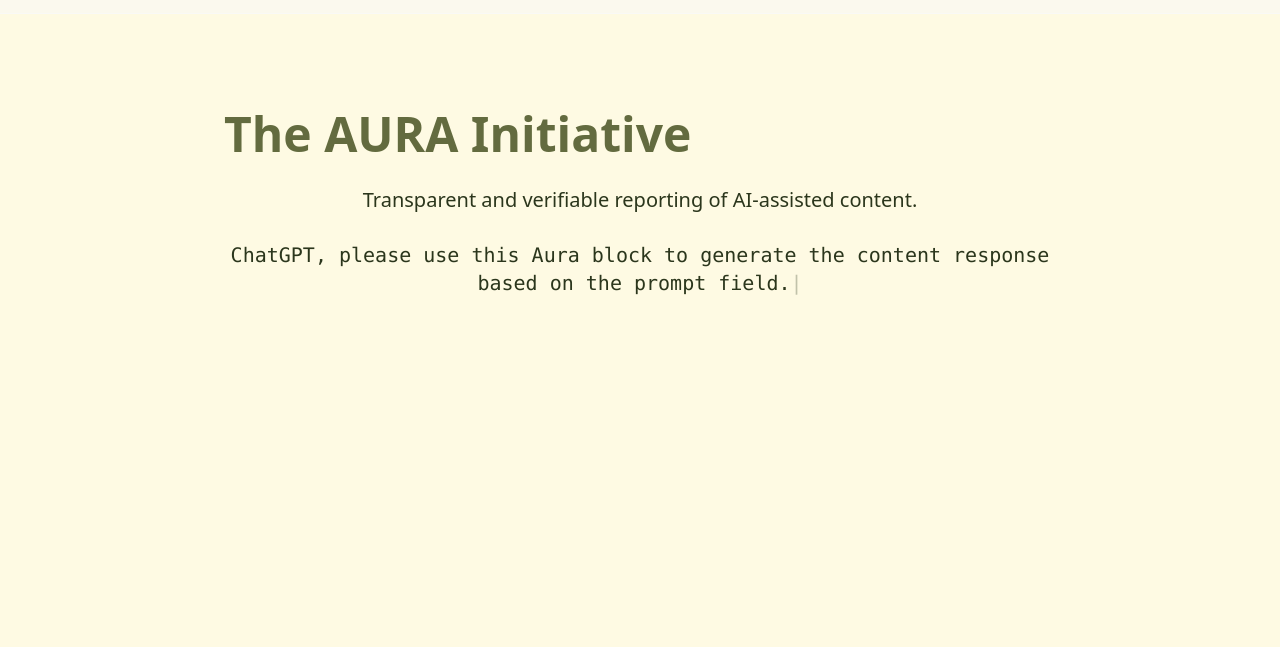
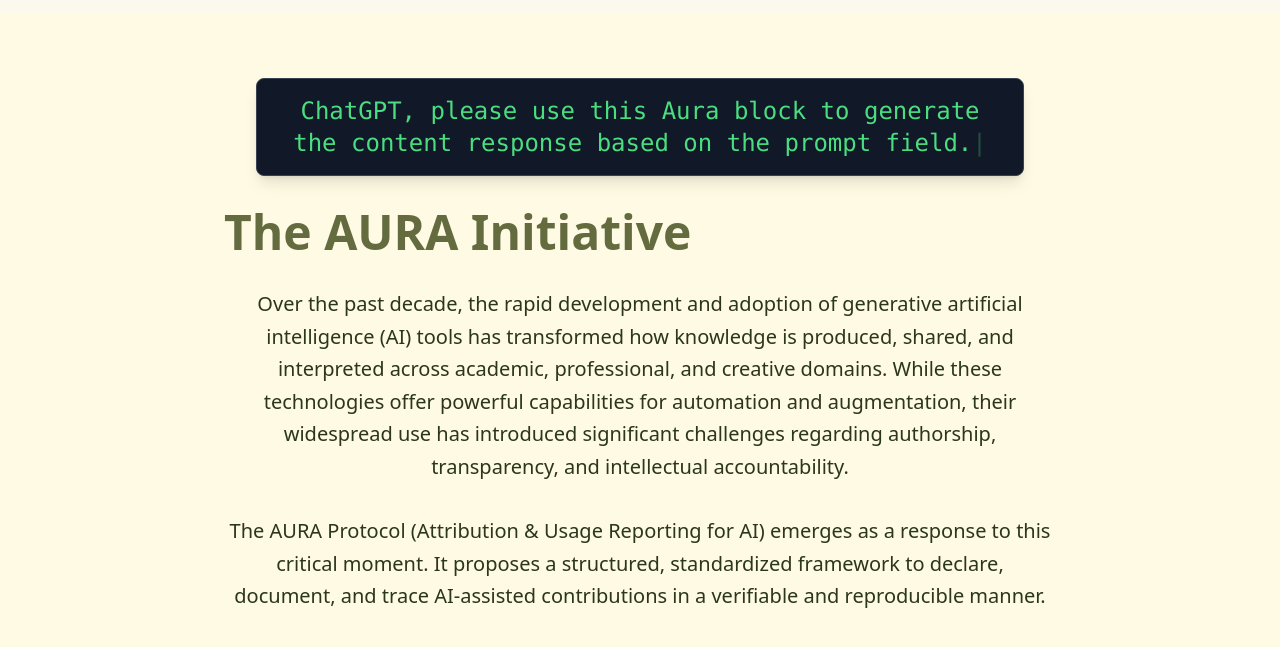
Before and after one commit to drfcortes/aurabackup, an Astro site: page / in a window 1280 px wide. Shown: the part 83-730 px from the top of the page. Built offline with nearby package versions, Linux system fonts and the light colour scheme; Astro itself is replaced by a stand-in of ours.

Commit message:
Fix typed animation

```diff
--- a/src/components/TypedMessage.jsx
+++ b/src/components/TypedMessage.jsx
@@ -3,6 +3,7 @@ import { ReactTyped } from "react-typed";
 
 export default function TypedMessage() {
     return (
+        <div className="bg-gray-900 text-green-400 font-mono text-2xl rounded-lg shadow-lg p-4 border border-gray-700 max-w-3xl mx-auto">
             <ReactTyped
                 strings={[
                     "ChatGPT, please use this Aura block to generate the content response based on the prompt field."
@@ -11,5 +12,6 @@ export default function TypedMessage() {
                 backSpeed={25}
                 loop
             />
+        </div>
     );
 }
--- a/src/pages/index.astro
+++ b/src/pages/index.astro
@@ -4,17 +4,24 @@ import TypedMessage from '../components/TypedMessage.jsx';
 ---
 
 <Layout>
-    <main class="p-8 max-w-4xl mx-auto text-center text-[#2b361c]">
-        <h1 class="text-5xl font-bold text-[#636b3f] mb-6">
+    <main class="p-8 max-w-4xl mx-auto text-center text-[#2b361c] space-y-8">
+
+        <!-- Animación -->
+        <TypedMessage client:load />
+
+        <!-- Título -->
+        <h1 class="text-5xl font-bold text-[#636b3f]">
             The AURA Initiative
         </h1>
 
-        <p class="mb-6 text-lg text-[#2b361c]">
-            Transparent and verifiable reporting of AI-assisted content.
+        <!-- Introducción -->
+        <p class="text-lg leading-relaxed">
+            Over the past decade, the rapid development and adoption of generative artificial intelligence (AI) tools has transformed how knowledge is produced, shared, and interpreted across academic, professional, and creative domains. While these technologies offer powerful capabilities for automation and augmentation, their widespread use has introduced significant challenges regarding authorship, transparency, and intellectual accountability.
         </p>
 
-        <div class="text-xl font-mono text-auraWine">
-            <TypedMessage client:load />
-        </div>
+        <p class="text-lg leading-relaxed">
+            The AURA Protocol (Attribution & Usage Reporting for AI) emerges as a response to this critical moment. It proposes a structured, standardized framework to declare, document, and trace AI-assisted contributions in a verifiable and reproducible manner.
+        </p>
+
     </main>
 </Layout>
```
Lines whose indentation alone changed are shown as unchanged.
